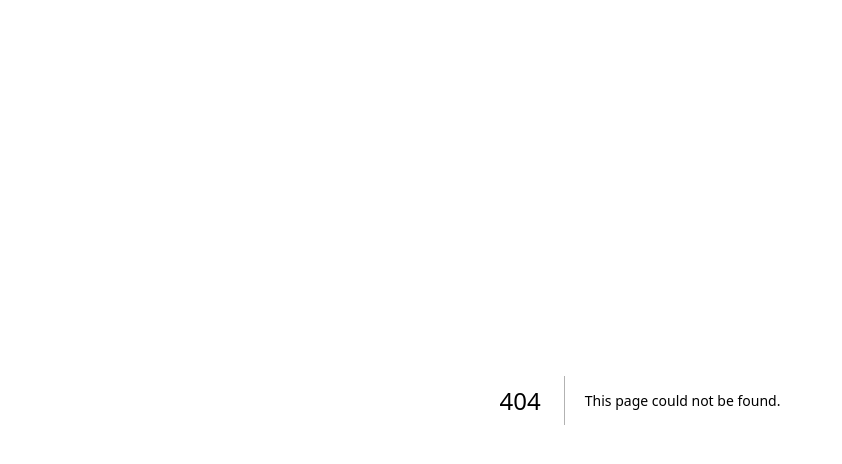
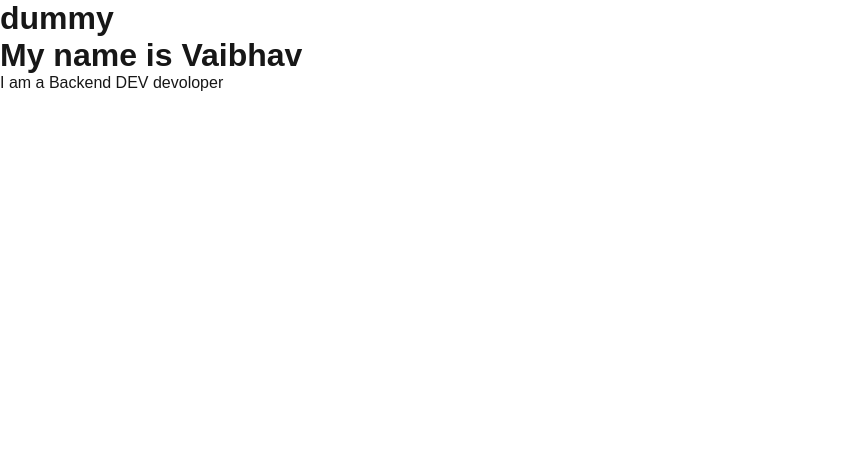
Before and after one commit to vineeth-10-10/FirstNextJs, a Next.js app: page /aboutus/1 in a window 1280 px wide. Before the commit this address had no page. Shown: the top 464 px of the page, without its empty margins (0-842 px from the left). Built offline with nearby package versions, Linux system fonts and the light colour scheme.

Commit message:
Created a details object to check my dynamic route adn find details of developer

```diff
--- /dev/null
+++ b/pages/aboutus/[developerId].js
@@ -0,0 +1,23 @@
+import { useRouter } from "next/router";
+
+const details = [
+  { id: 1, name: "Vaibhav", role: "Backend DEV" },
+  { id: 2, name: "Vineeth", role: "Frontend DEV" },
+  { id: 3, name: "Crazy", role: "WordPress DEV" },
+];
+function Devoloper() {
+  const router = useRouter();
+  const developerId = Number(router.query.developerId) ;
+  const item= details.find(dev => dev.id === developerId);
+
+if(!item) return <h2>Developer not found..</h2>
+
+  return (
+    <><h1>dummy</h1>
+      <h1>My name is {item.name}</h1>
+      <p>I am a {item.role} devoloper</p>
+    </>
+  );
+}
+
+export default Devoloper;
```
Also changed, not shown: pages/aboutus/devoloper.js (deleted, +0 -7 lines), pages/news/[newsId].js (added, +10 -0 lines), pages/news/something/index.js (deleted, +0 -7 lines).
